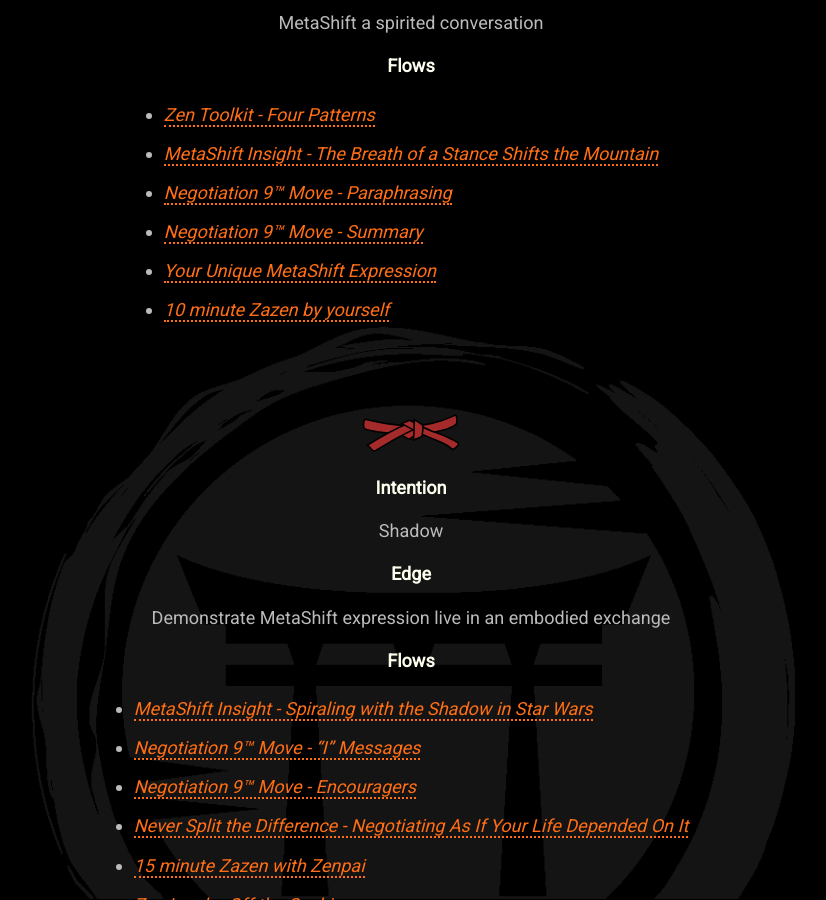
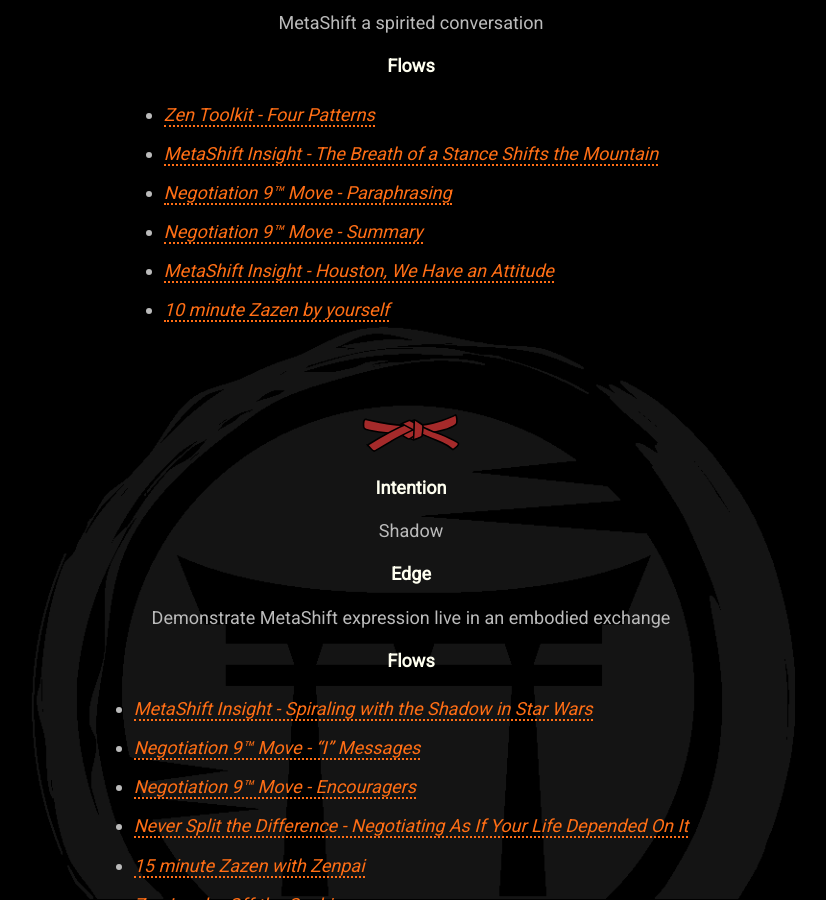
Before and after one commit to mindset-dojo/mindset-dojo.github.io, a Jekyll site: the page built from program.md, in a window 1280 px wide and 900 px high, scrolled down 4095 px. Shown: the whole window, without its empty margins (229-1055 px from the left). Built offline with Jekyll 4.4.1, drawn with Linux system fonts in a browser that asks for light colours; some web fonts are replaced.

Commit message:
fix: Typo

```diff
--- a/_data/program.yaml
+++ b/_data/program.yaml
@@ -119,7 +119,7 @@
               url: https://www.blackswanltd.com/newsletter/infographic-the-black-swan-groups-negotiation-9
             - label: Negotiation 9™ Move - Summary
               url: https://www.blackswanltd.com/newsletter/infographic-the-black-swan-groups-negotiation-9
-            - label: Your Unique MetaShift Expression
+            - label: "MetaShift Insight - Houston, We Have an Attitude"
               url: /insight/houston-attitude/
             - label: 10 minute Zazen by yourself
               url: https://youtu.be/q7Y5rwKiabQ?si=8keWWxVJrCp9BN1S
```
